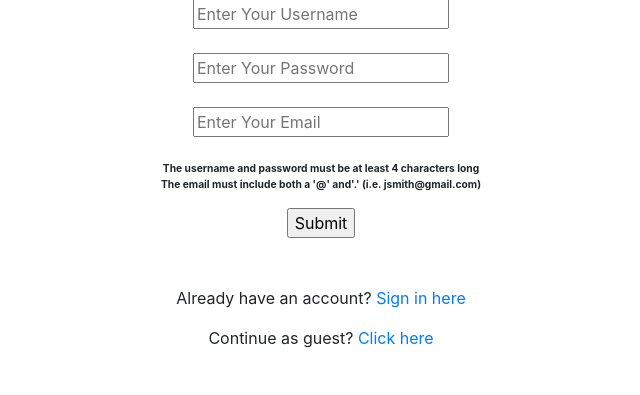
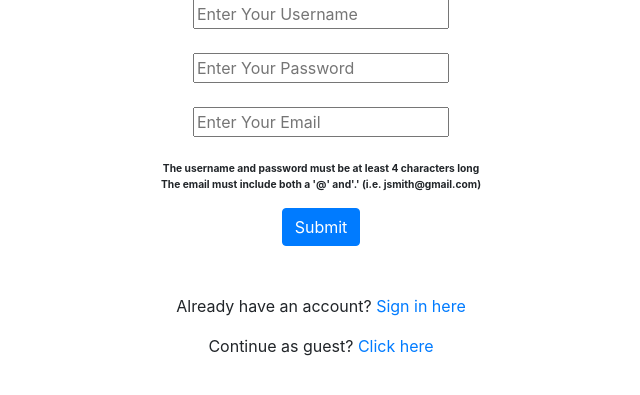
Before and after one commit to tekkosu/TheBusyBeavers, a Flask app: page /createAccount in a window 1280 px wide. Shown: the part 255-650 px from the top of the page, without its empty margins (319-959 px from the left). Run offline with Flask 2, Linux system fonts and the light colour scheme; some libraries are stand-ins or nearby versions; some web fonts are replaced.

Commit message:
Add files via upload

```diff
--- a/ethicalEats/templates/createAccount.html
+++ b/ethicalEats/templates/createAccount.html
@@ -29,7 +29,7 @@
                         <dt>The email must include both a '@' and'.' (i.e. jsmith@gmail.com)</dt>
                     </dl>
                     </small></small>
-                    <input type="submit" value="Submit"></br>
+                    <input class="btn btn-primary" type="submit" value="Submit"></br>
 		        </form></br></br>
             <p class="bottom">Already have an account?  <a class="bottom" href="/login"> Sign in here</a></p>
 			<p class="bottom">Continue as guest?  <a class="bottom" href="/index"> Click here</a></p>
```
